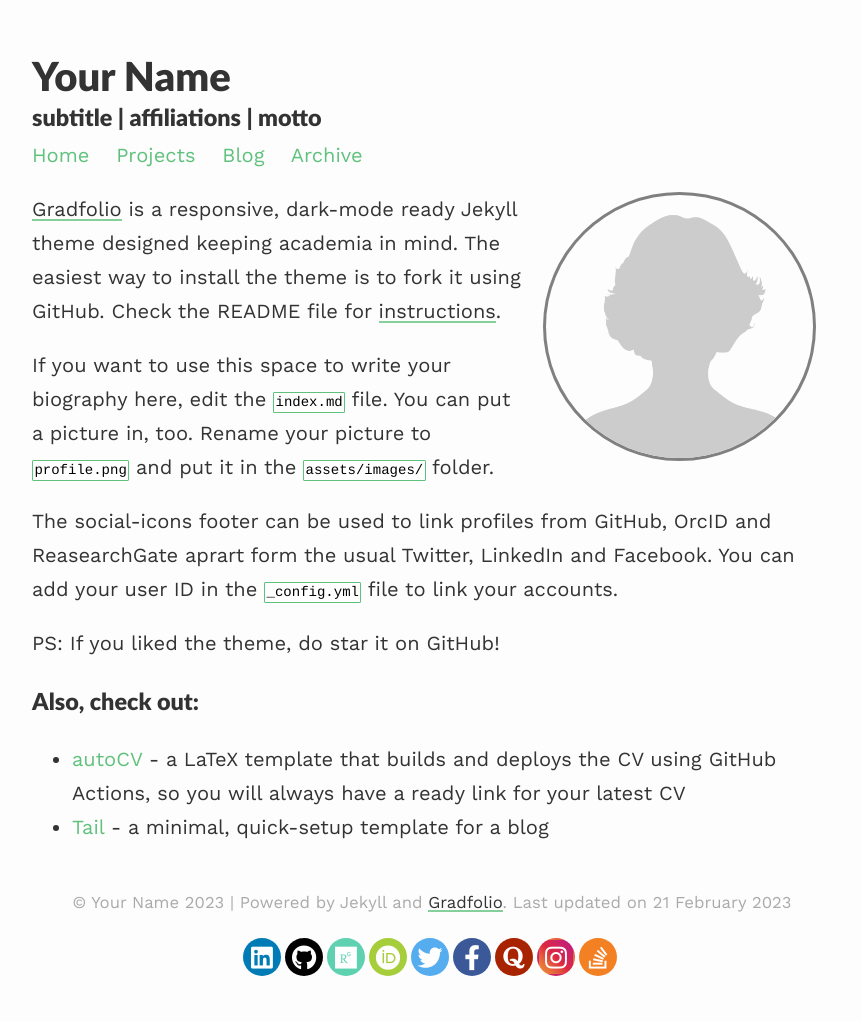
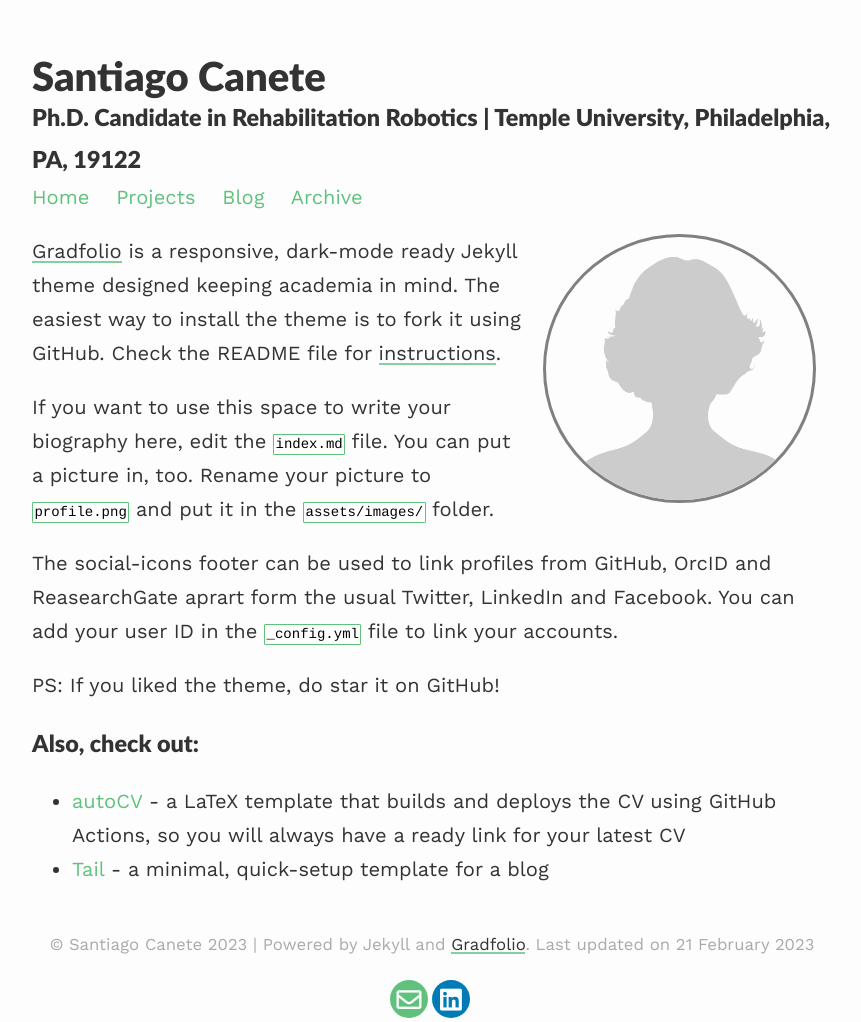
Before and after one commit to SantiagoCanete/santiagocanete.github.io, a Jekyll site: the page built from index.md, in a window 1280 px wide. Shown: the whole page, without its empty margins (208-1069 px from the left). Built offline with Jekyll 4.4.1, drawn with Linux system fonts in a browser that asks for light colours; nearby versions of some CDN libraries; before the commit the page ends 980 px from its top, so only the background shows below that.

Commit message:
Update _config.yml

```diff
--- a/_config.yml
+++ b/_config.yml
@@ -1,11 +1,11 @@
 ### your site title here
 
-title: Your Name
-description: subtitle | affiliations | motto
+title: Santiago Canete
+description: Ph.D. Candidate in Rehabilitation Robotics | Temple University, Philadelphia, PA, 19122
 
 baseurl: /gradfolio #name of GitHub repository
-url: "" #custom url to be used instead of GitHub repository
-email: #
+url: "santiagocanete.com" #custom url to be used instead of GitHub repository
+email: santiago.canete@temple.edu
 
 # Pagination
 paginate: 4
@@ -13,16 +13,7 @@ permalink: /blog/:year/:title/
 paginate_path: /blog/page:num/
 
 # Social media links in footer
-twitter: "#"
-linkedin: "#"
-stackoverflow: "#"
-github: "#"
-researchgate: "#"
-orcid: "#"
-quora: "#"
-instagram: "#"
-facebook: "#"
-
+linkedin: "https://www.linkedin.com/in/santiago-canete-riaza-7a5538a6/"
 
 # Markdown
 highlighter: rouge
```
